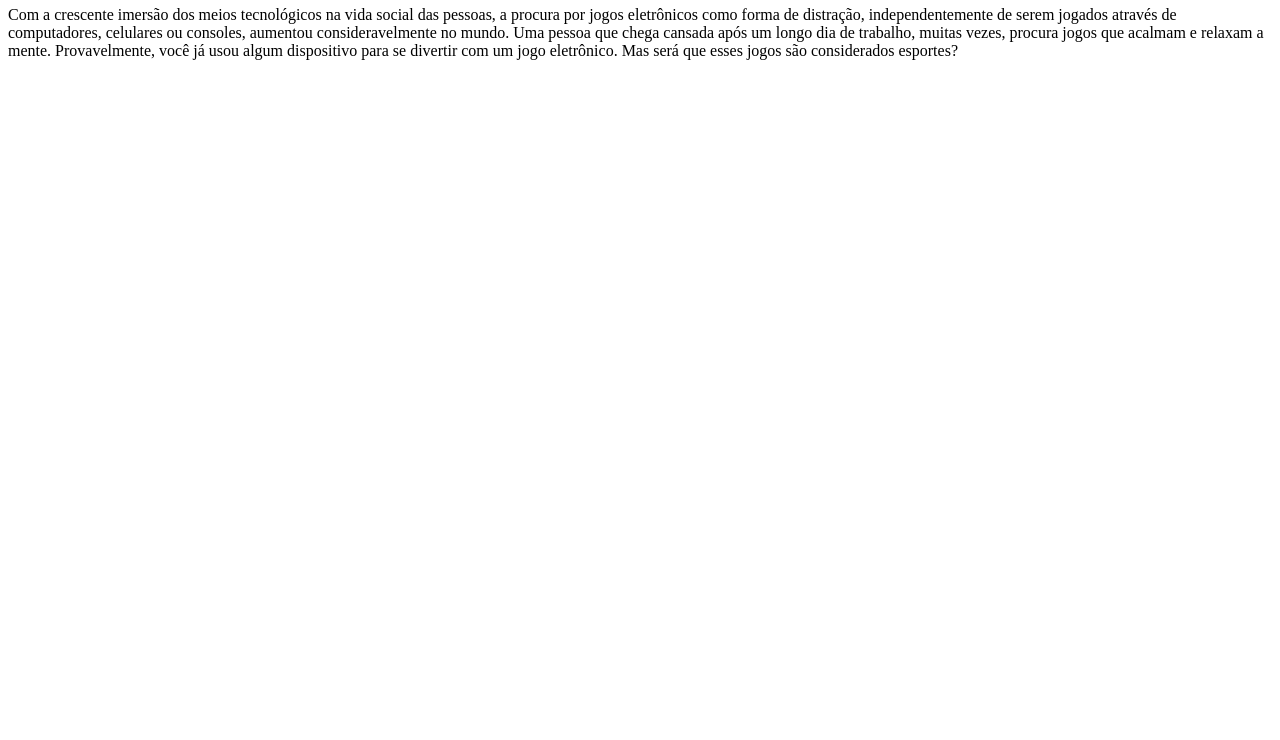
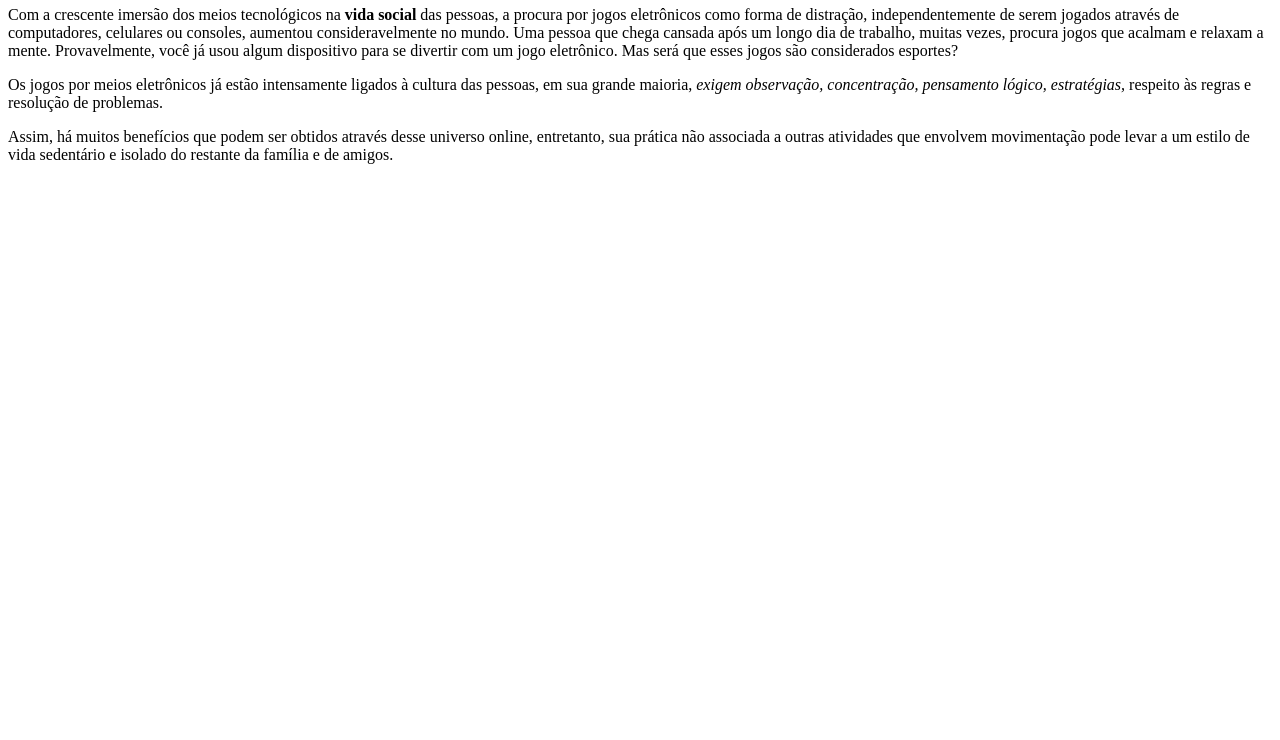
Before and after one commit to Damoncgp/HTML5eCSS31C, a plain HTML site: page index.html in a window 1280 px wide. Shown: the part 60-800 px from the top of the page. Drawn offline with Linux system fonts and the light colour scheme.

Commit message:
meu texto

```diff
--- a/index.html
+++ b/index.html
@@ -1,7 +1,14 @@
 <h1>Jogos eletronicos</h1>
 
-<P>Com a crescente imersão dos meios tecnológicos na vida social das pessoas, a procura por jogos eletrônicos como forma de distração,
+<P>Com a crescente imersão dos meios tecnológicos na <strong>vida social</strong>  das pessoas, a procura por jogos eletrônicos como forma de distração,
      independentemente de serem jogados através de computadores, celulares ou consoles, aumentou consideravelmente no mundo. Uma pessoa que chega
       cansada após um longo dia de trabalho, muitas vezes, procura jogos que acalmam e relaxam a mente. Provavelmente,
        você já usou algum dispositivo para se divertir com um jogo eletrônico. Mas será que esses jogos são considerados esportes?
 </P>
+<p>Os jogos por meios eletrônicos já estão intensamente ligados à cultura das pessoas, em sua grande maioria, <em>exigem observação, concentração,
+     pensamento lógico, estratégias, </em>respeito às regras e resolução de problemas.</p>
+
+      <P> Assim, há muitos benefícios que podem ser obtidos através desse universo online, entretanto,
+           sua prática não associada a outras atividades que envolvem movimentação pode levar a um estilo de vida
+            sedentário e isolado do restante da família e de amigos.
+         </P>
```
